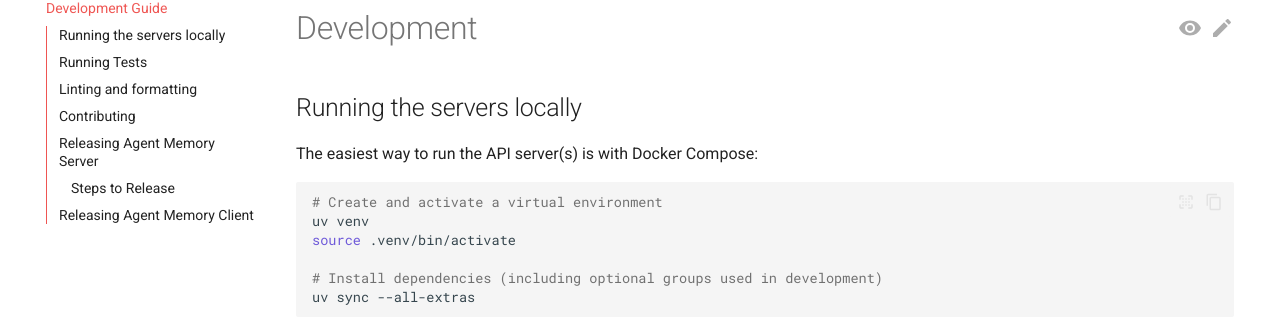
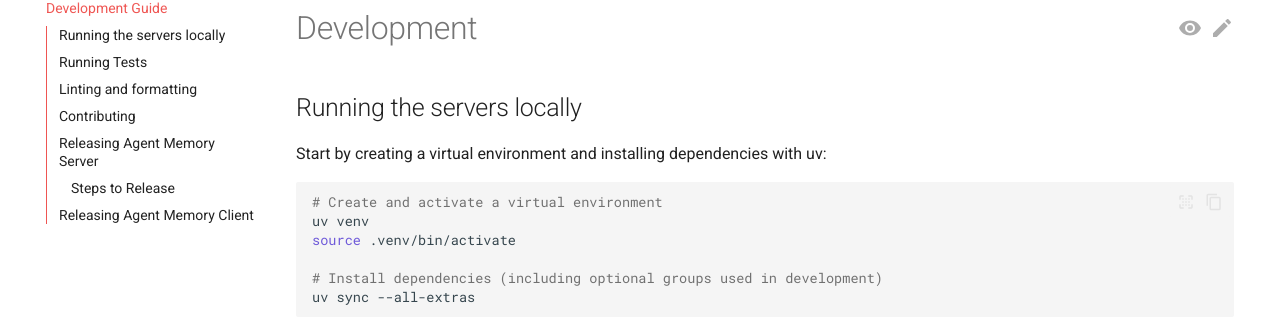
Before and after one commit to redis/agent-memory-server, an MkDocs documentation site: the page built from docs/development.md, in a window 1280 px wide and 900 px high. Shown: the part 178-514 px from the top of the window. Built offline with MkDocs 1.6.1 and Material for MkDocs 9.7.7, drawn with Linux system fonts in a browser that asks for light colours; comment, search, counter and statistics services are not loaded; the version menu is left out.

Commit message:
clarifies uv installation instructions

````diff
--- a/docs/development.md
+++ b/docs/development.md
@@ -2,7 +2,7 @@
 
 ## Running the servers locally
 
-The easiest way to run the API server(s) is with Docker Compose:
+Start by creating a virtual environment and installing dependencies with uv:
 ```bash
 # Create and activate a virtual environment
 uv venv
````
